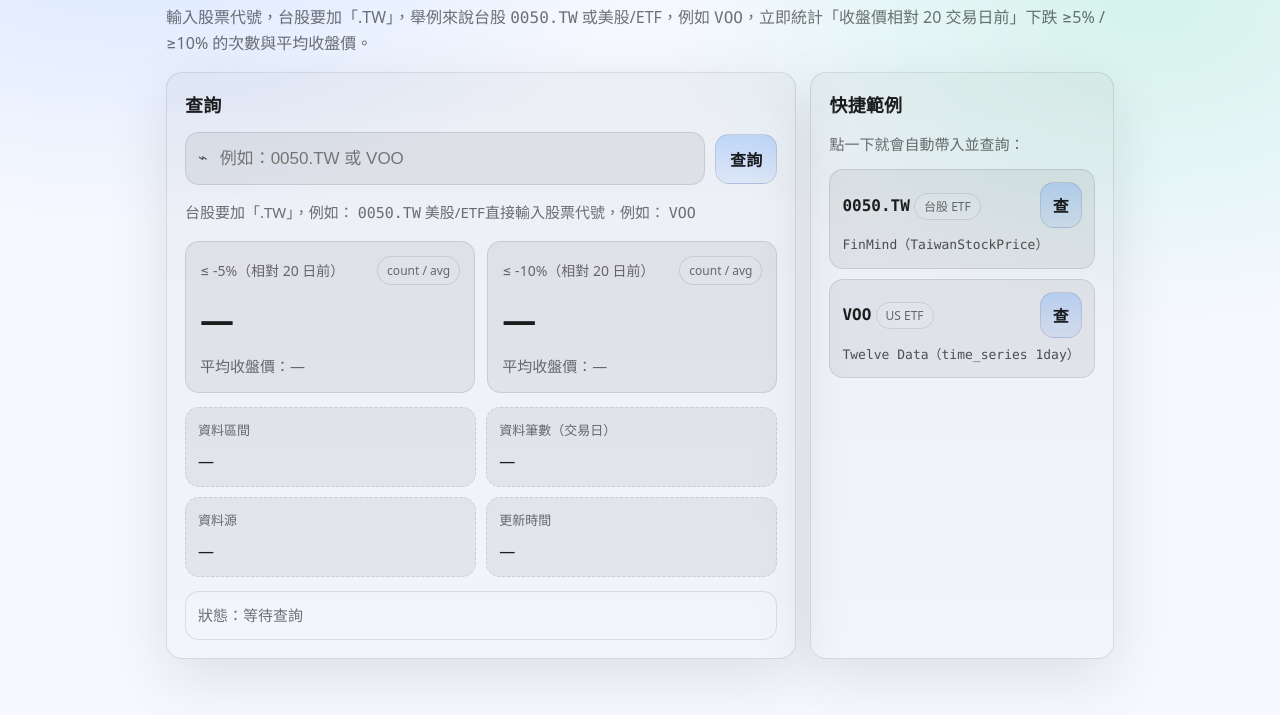
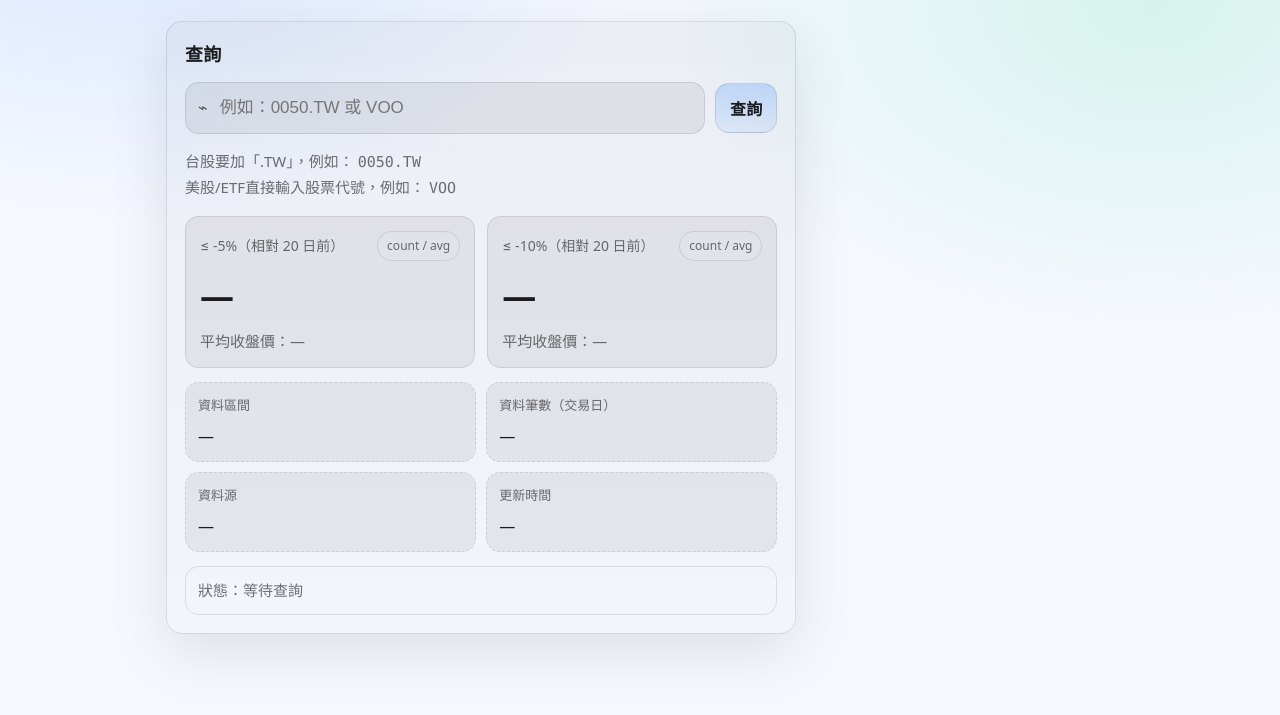
Before and after one commit to jov40301/ETF, a plain HTML site: page docs/index.html in a window 1280 px wide. Shown: the part 77-792 px from the top of the page. Drawn offline with Linux system fonts and the light colour scheme.

Commit message:
Remove stock query examples from index.html
Removed example section for stock queries.

```diff
--- a/docs/index.html
+++ b/docs/index.html
@@ -281,7 +281,6 @@
     <header>
       <div class="title">
         <h1>20 日跌幅統計（近 5 年）</h1>
-        <p>輸入股票代號，台股要加「.TW」，舉例來說台股 <span class="mono">0050.TW</span> 或美股/ETF，例如 <span class="mono">VOO</span>，立即統計「收盤價相對 20 交易日前」下跌 ≥5% / ≥10% 的次數與平均收盤價。</p>
       </div>
     </header>
 
@@ -297,7 +296,7 @@
         </div>
 
         <div class="help">
-          <p>台股要加「.TW」，例如： <span class="mono">0050.TW</span>
+          <p>台股要加「.TW」，例如： <span class="mono">0050.TW</span> <br/>
 			  美股/ETF直接輸入股票代號，例如： <span class="mono">VOO</span>
         </div>
 
@@ -342,29 +341,6 @@
 
         <div class="status" id="status">狀態：等待查詢</div>
       </section>
-
-      <aside class="card rightCard">
-        <h2>快捷範例</h2>
-        <p>點一下就會自動帶入並查詢：</p>
-
-        <div class="list">
-          <div class="item">
-            <div class="top">
-              <div><b class="mono">0050.TW</b> <span class="badge">台股 ETF</span></div>
-              <button class="btn" data-symbol="0050.TW" style="padding:10px 12px;">查</button>
-            </div>
-            <div class="mono" style="opacity:.75;font-size:13px;">FinMind（TaiwanStockPrice）</div>
-          </div>
-
-          <div class="item">
-            <div class="top">
-              <div><b class="mono">VOO</b> <span class="badge">US ETF</span></div>
-              <button class="btn" data-symbol="VOO" style="padding:10px 12px;">查</button>
-            </div>
-            <div class="mono" style="opacity:.75;font-size:13px;">Twelve Data（time_series 1day）</div>
-          </div>
-        </div>
-      </aside>
     </div>
   </div>
 
```
